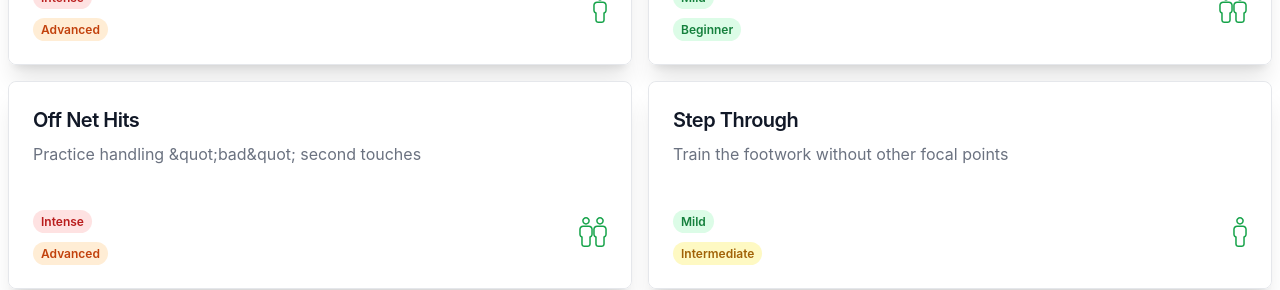
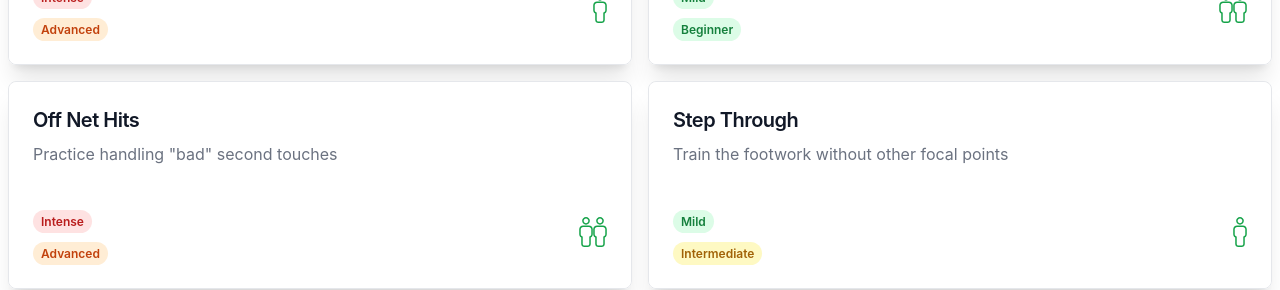
Before and after one commit to AndersSpringborg/learn.roundnet, a Next.js app: page /bible/Drills/overview in a window 1280 px wide. Shown: the part 1360-1650 px from the top of the page. Built offline with nearby package versions, Linux system fonts and the light colour scheme.

Commit message:
clean asci encoding

```diff
--- a/data/localization.ts
+++ b/data/localization.ts
@@ -155,9 +155,9 @@ export const Drills: Drill[] = [
     participants_max: 2,
     difficulty: 3,
     intensity: 3,
-    purpose: "Practice handling &quot;bad&quot; second touches",
+    purpose: "Practice handling \"bad\" second touches",
     explanation:
-      "Stand at least one meter away from the net and have your partner throw the ball to you from different positions (in front of you, behind you, next to you, etc.) Try to hit the ball at an optimal height to get a high &quot;hit rate&quot; .",
+      "Stand at least one meter away from the net and have your partner throw the ball to you from different positions (in front of you, behind you, next to you, etc.) Try to hit the ball at an optimal height to get a high \"hit rate\" .",
   },
   {
     name: "Low Blow",
@@ -212,7 +212,7 @@ export const Drills: Drill[] = [
     intensity: 3,
     purpose: "To train blocking and soft touch",
     explanation:
-      "The players must try to keep the ball alive by blocking the shot from their opponent, get the soft touch over to the &quot;opponent&quot; who then raises it so that the person who just blocked is now the attacker.",
+      "The players must try to keep the ball alive by blocking the shot from their opponent, get the soft touch over to the \"opponent\" who then raises it so that the person who just blocked is now the attacker.",
     variations:
       "If the exercise is difficult, the ball can be caught after a good block, to take the pace out of the exercise",
   },
@@ -250,7 +250,7 @@ export const Drills: Drill[] = [
     participants_max: 2,
     difficulty: 2,
     intensity: 3,
-    purpose: "Focus on close DEFENCE and correct block &quot;form&quot;",
+    purpose: "Focus on close DEFENCE and correct block \"form\"",
     explanation:
       "Person A starts with the ball and throws it in a soft arc for a pull stroke (person A also makes the stroke). Person B starts RIGHT behind player A. When the ball is thrown, B must try to get as close to the net as possible to A and get a touch on the ball.",
     variations:
@@ -371,7 +371,7 @@ export const Drills: Drill[] = [
     intensity: 3,
     purpose: "Develop reaction skills",
     explanation:
-      "Person A stands on the serve circle with the move to the net. Person B stands opposite, but slightly outside the NHZ. Person B gets ready to shoot a shot in the direction of person A. Person B calls &quot;NOW&quot; when the ball is thrown up for the shot and person A must now try to get a touch. All shots in the direction of person A are allowed.",
+      "Person A stands on the serve circle with the move to the net. Person B stands opposite, but slightly outside the NHZ. Person B gets ready to shoot a shot in the direction of person A. Person B calls \"NOW\" when the ball is thrown up for the shot and person A must now try to get a touch. All shots in the direction of person A are allowed.",
   },
   {
     name: "Line dancer",
```
